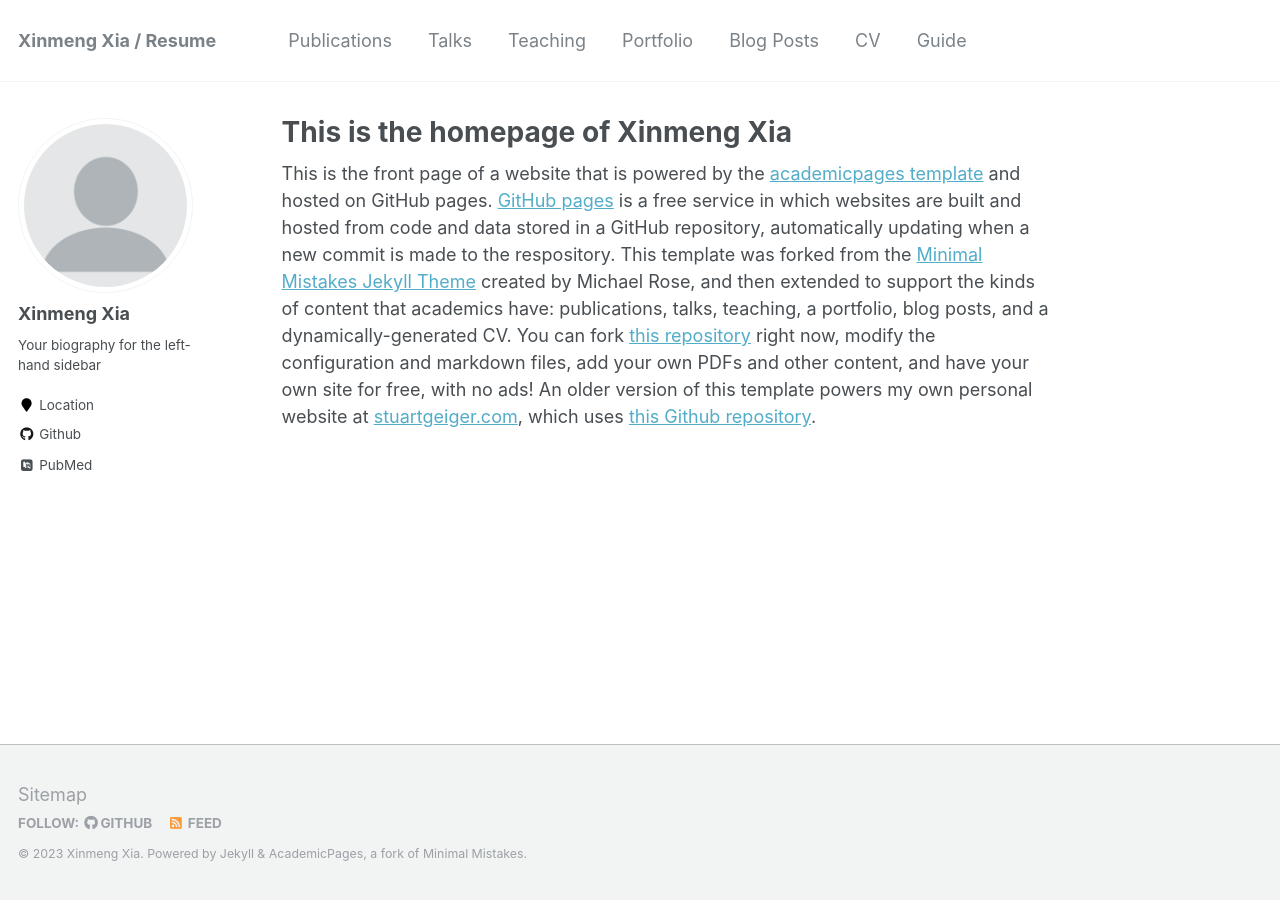
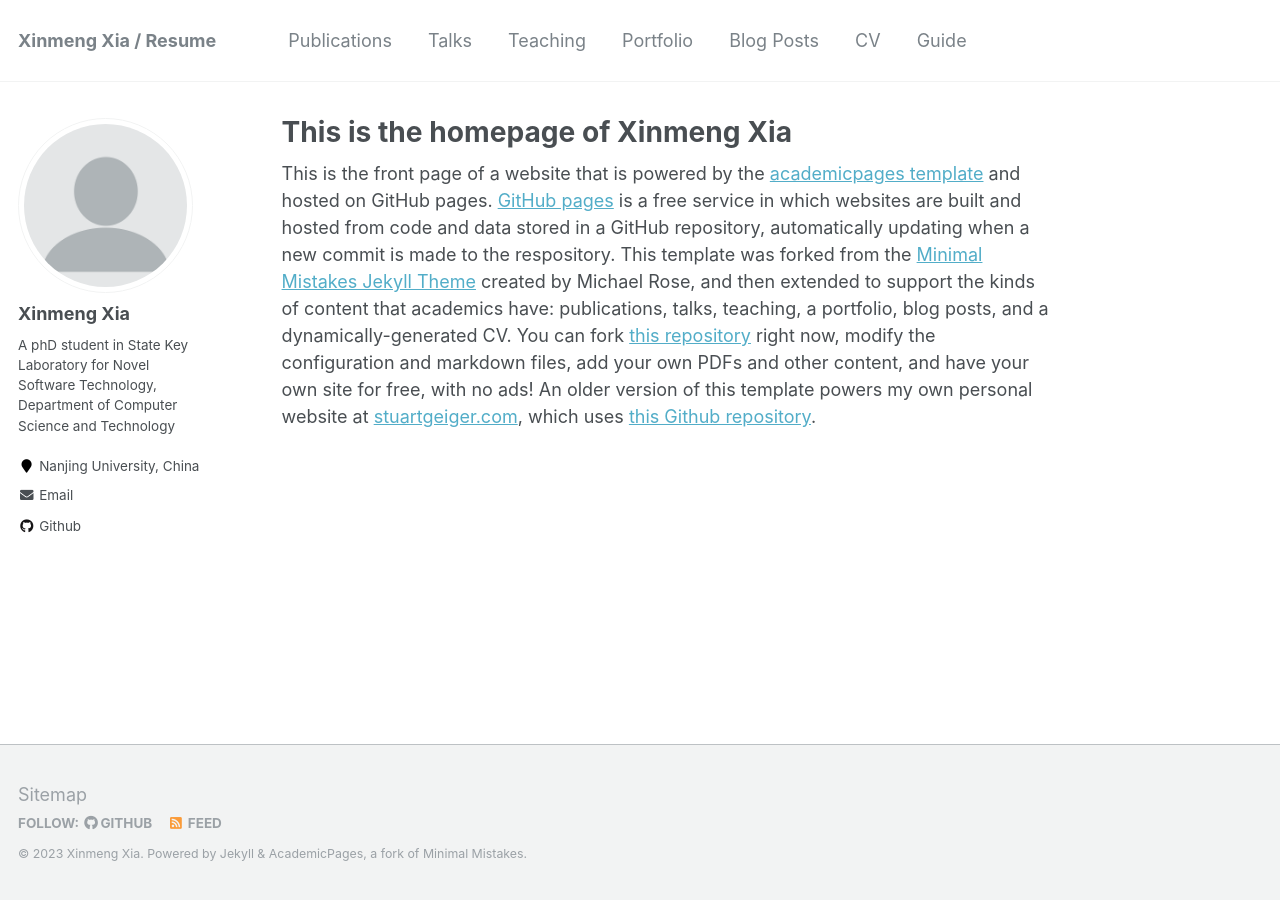
Before and after one commit to xiaxinmeng/xiaxinmeng.github.io, a Jekyll site: the page built from _pages/about.md, in a window 1280 px wide. Built offline with Jekyll 4.4.1, drawn with Linux system fonts in a browser that asks for light colours; some web fonts are replaced.

Commit message:
Update _config.yml

```diff
--- a/_config.yml
+++ b/_config.yml
@@ -82,12 +82,12 @@
 author:
   name             : "Xinmeng Xia"
   avatar           : "profile.png"
-  bio              : "Your biography for the left-hand sidebar"
-  location         : "Location"
+  bio              : "A phD student in State Key Laboratory for Novel Software Technology, Department of Computer Science and Technology"
+  location         : "Nanjing University, China"
   employer         :
-  pubmed           : "https://www.ncbi.nlm.nih.gov/pubmed/?term=john+snow"
+  pubmed           :
   googlescholar    :
-  email            :
+  email            : "663979162@qq.com"
   researchgate     :  # example: "https://www.researchgate.net/profile/yourprofile"
   uri              :
   bitbucket        :
@@ -100,13 +100,13 @@
   google_plus      :
   keybase          :
   instagram        :
-  impactstory      : #"https://profiles.impactstory.org/u/xxxx-xxxx-xxxx-xxxx"
+  impactstory      :
   lastfm           :
   linkedin         :
   orcid            :
   pinterest        :
   soundcloud       :
-  stackoverflow    : # http://stackoverflow.com/users/123456/username
+  stackoverflow    :
   steam            :
   tumblr           :
   twitter          :
```
